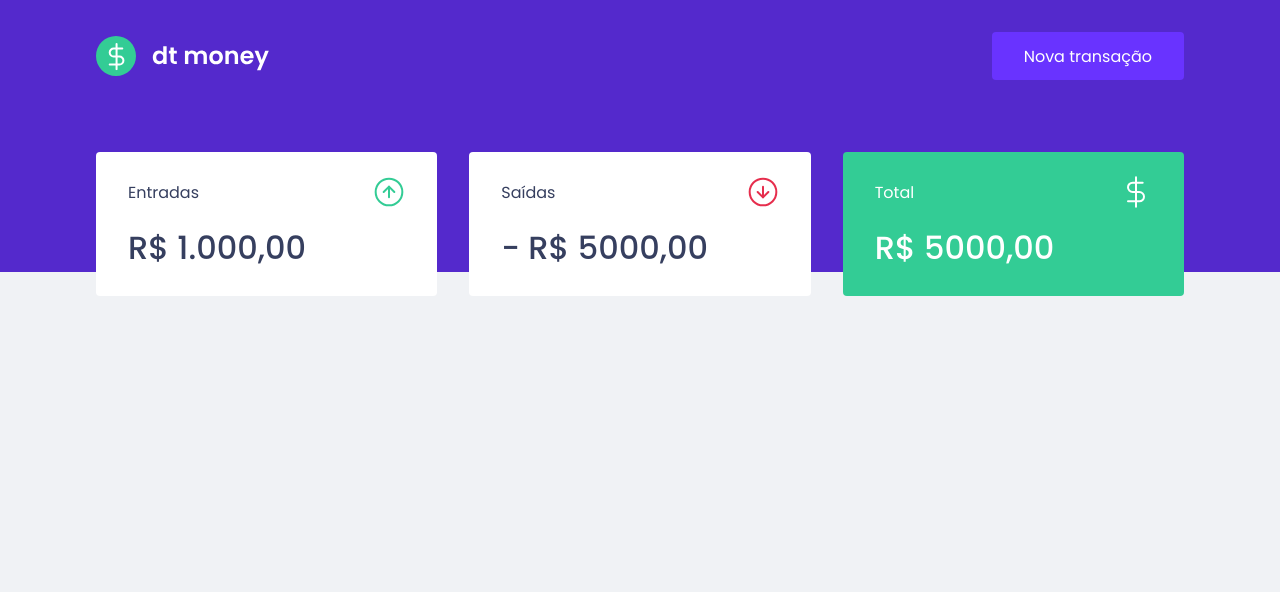
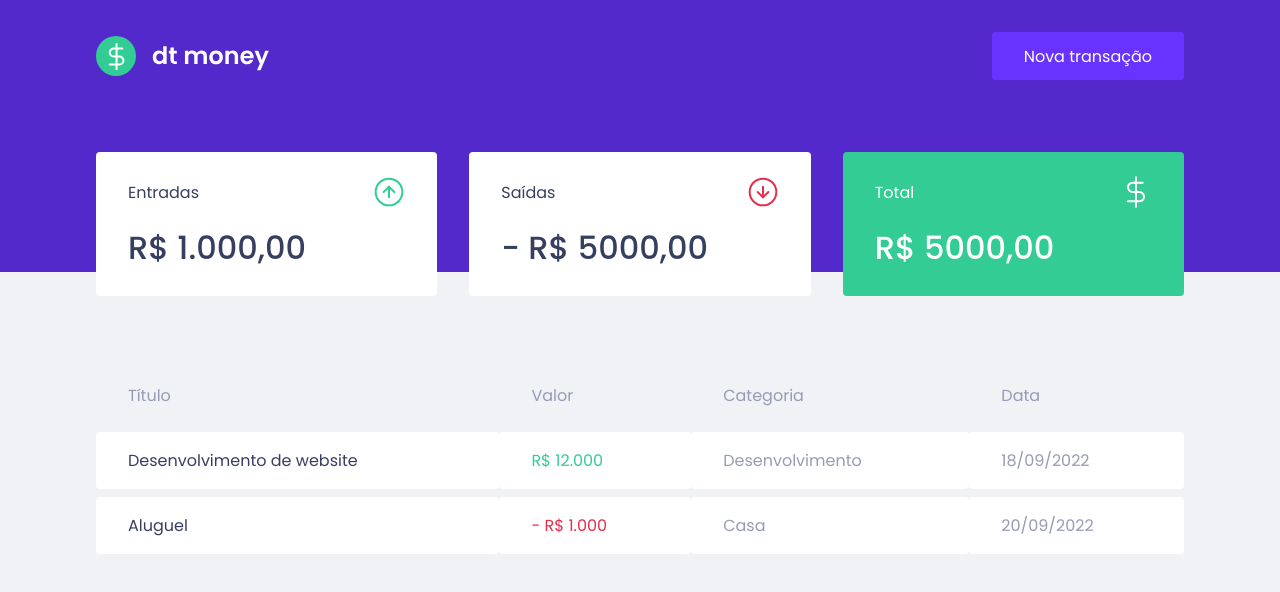
Before and after one commit to dbssy/dt-money, a React (Create React App) app: page / in a window 1280 px wide. Shown: the top 592 px of the page. Built offline with nearby package versions, Linux system fonts and the light colour scheme.

Commit message:
feat: implemeting transaction table component

```diff
--- a/src/components/Dashboard/index.tsx
+++ b/src/components/Dashboard/index.tsx
@@ -1,11 +1,13 @@
 import { Container } from "./style";
 
 import { Summary } from "../Summary";
+import { TransactionsTable } from "../TransactionsTable";
 
 export function Dashboard() {
   return (
     <Container>
       <Summary />
+      <TransactionsTable />
     </Container>
   )
 }
--- /dev/null
+++ b/src/components/TransactionsTable/index.tsx
@@ -0,0 +1,33 @@
+import { Container } from "./styles";
+
+export function TransactionsTable() {
+  return (
+    <Container>
+      <table>
+        <thead>
+          <tr>
+            <th>Título</th>
+            <th>Valor</th>
+            <th>Categoria</th>
+            <th>Data</th>
+          </tr>
+        </thead>
+
+        <tbody>
+          <tr>
+            <td>Desenvolvimento de website</td>
+            <td className="deposit">R$ 12.000</td>
+            <td>Desenvolvimento</td>
+            <td>18/09/2022</td>
+          </tr>
+          <tr>
+            <td>Aluguel</td>
+            <td className="withdraw">- R$ 1.000</td>
+            <td>Casa</td>
+            <td>20/09/2022</td>
+          </tr>
+        </tbody>
+      </table>
+    </Container>
+  );
+}
--- /dev/null
+++ b/src/components/TransactionsTable/styles.ts
@@ -0,0 +1,38 @@
+import styled from "styled-components";
+
+export const Container = styled.div`
+  margin-top: 4rem;
+
+  table {
+    width: 100%;
+    border-spacing: 0 0.5rem;
+
+    th {
+      color: var(--text-body);
+      font-weight: 400;
+      padding: 1rem 2rem;
+      text-align: left;
+      line-height: 1.5rem;
+    }
+
+    td {
+      padding: 1rem 2rem;
+      border: 0;
+      background: var(--shape);
+      color: var(--text-body);
+      border-radius: 0.25rem;
+
+      &:first-child {
+        color: var(--text-title);
+      }
+
+      &.deposit {
+        color: var(--green);
+      }
+
+      &.withdraw {
+        color: var(--red);
+      }
+    }
+  }
+`;
```
